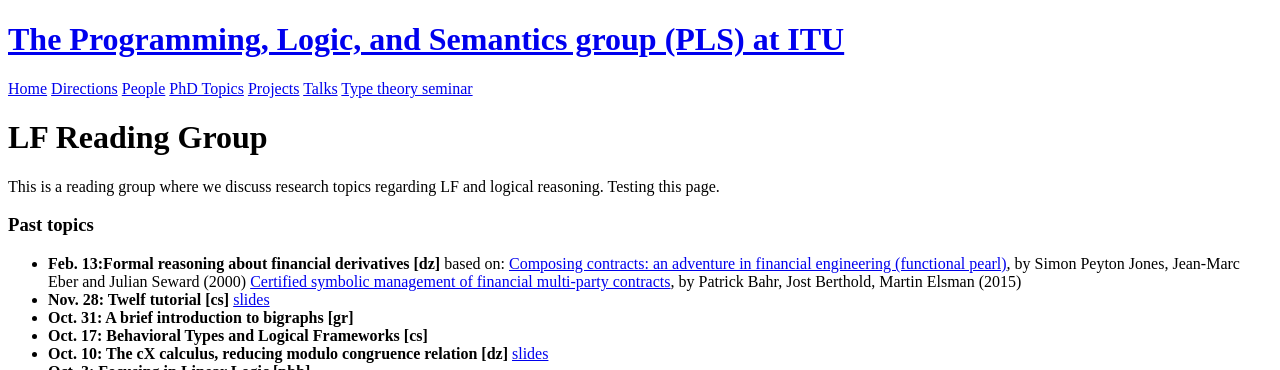
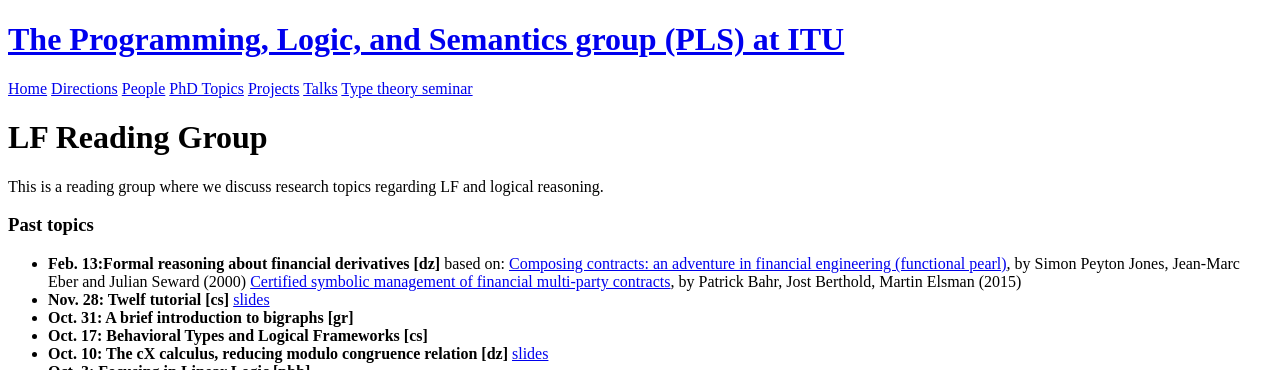
Before and after one commit to rmogelberg/pls.itu.dk, a Jekyll site: the page built from LF_Reading_Group.md, in a window 1280 px wide. Shown: the top 370 px of the page. Built offline with Jekyll 4.4.1, drawn with Linux system fonts in a browser that asks for light colours.

Commit message:
Update LF_Reading_Group.md

```diff
--- a/LF_Reading_Group.md
+++ b/LF_Reading_Group.md
@@ -5,7 +5,7 @@ archived: true
 ---
 
 This is a reading group where we discuss research topics regarding LF
-and logical reasoning. Testing this page.
+and logical reasoning.
 
 ### Past topics
 
```
